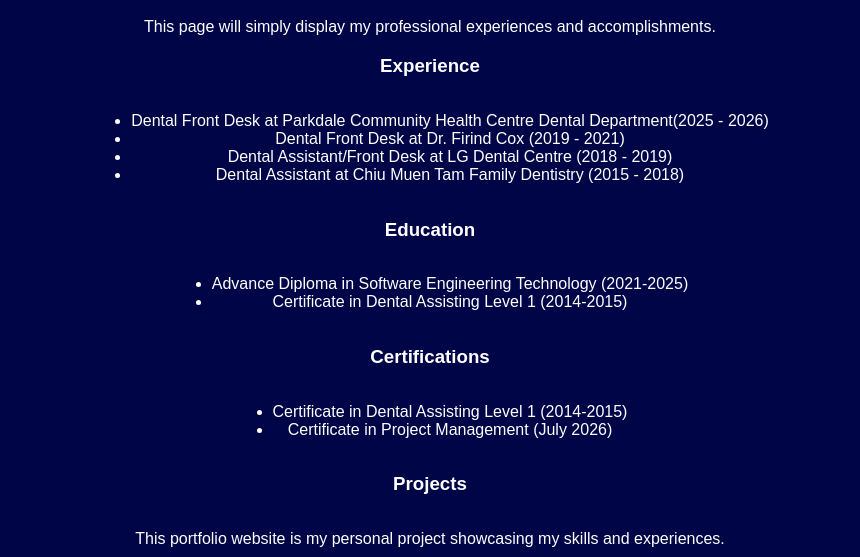
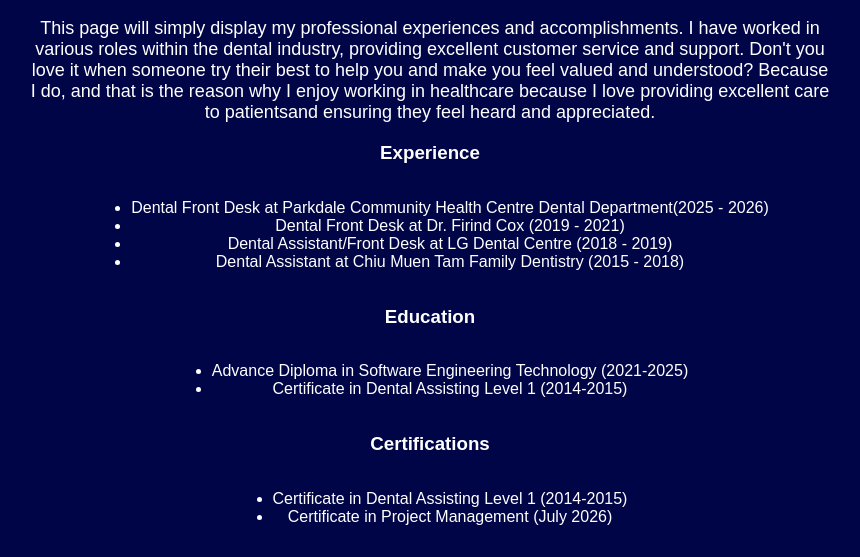
Before and after one commit to irisprlg1018/Web_Porfolio_IP, a plain HTML site: page ExperiencePage.html in a window 1280 px wide. Shown: the part 240-797 px from the top of the page, without its empty margins (175-1035 px from the left). Drawn offline with Linux system fonts and the light colour scheme.

Commit message:
styles added

```diff
--- a/ExperiencePage.html
+++ b/ExperiencePage.html
@@ -10,7 +10,11 @@
 <html>
 <body>
   <h1>Hello, Experiences!</h1>
-  <p>This page will simply display my professional experiences and accomplishments.</p>
+  <div class="intro_experience">
+  <p>This page will simply display my professional experiences and accomplishments. I have worked in various roles within the dental industry,
+    providing excellent customer service and support. Don't you love it when someone try their best to help you and make you feel valued and understood?
+Because I do, and that is the reason why I enjoy working in healthcare because I love providing excellent care to patientsand ensuring they feel heard and appreciated.</p>
+</div>
 
 <h3>Experience</h3>
 <div class="links-experience">
--- a/page_style.css
+++ b/page_style.css
@@ -1,13 +1,8 @@
-body {
-  background-color: #000547;
-  color: white;
-  align-items: center;
-  height: 100px ;
-  margin: 50px;
-}
 
 body{
   font-family: Arial, sans-serif;
+   background-color: #000547;
+   color: white;
   text-align: center;
    margin-top: 200px;
   margin-bottom: 100px;
@@ -16,36 +11,69 @@
 
 }
 
+.intro {
+  font-size: 18px;
+  max-width: 800px;
+  text-align: center;
+  margin-left: auto;
+  margin-right: auto;
+}
+
+.intro_experience {
+  font-size: 18px;
+  max-width: 800px;
+  text-align: center;
+  margin-left: auto;
+  margin-right: auto;
+}
 
 .links-links {
   display: flex;
-  justify-content: center;
+  flex-direction: column;
+  align-items: center;
+  padding:0;
+  margin: 0;
+
 }
 
 .links-nav {
   display: flex;
-  justify-content: center;
-  color: white;
+   flex-direction: column;
+  align-items: center;
+  padding:0;
+  margin: 0;
 }
 
 .links-experience {
   display: flex;
-  justify-content: center;
+   flex-direction: column;
+  align-items: center;
+  padding:0;
+  margin: 0;
 }
 
 .links-education {
   display: flex;
-  justify-content: center;
+  flex-direction: column;
+  align-items: center;
+  padding:0;
+  margin: 0;
 }
 
 .links-certifications {
   display: flex;
-  justify-content: center;
+   flex-direction: column;
+  align-items: center;
+  padding:0;
+  margin: 0;
 }
 
 .links-projects {
   display: flex;
-  justify-content: center;
+  flex-direction: column;
+  align-items: center;
+  padding:0;
+  margin: 0;
 }
 
 .btn {
```
Also changed, not shown: MainPage.html (+2 -1 lines).
